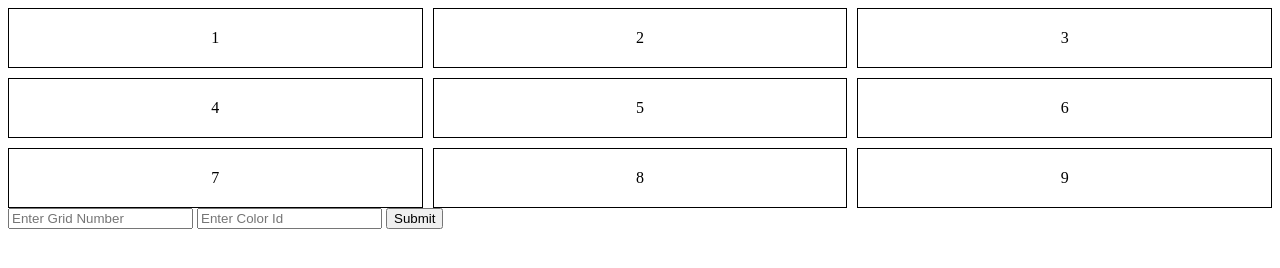
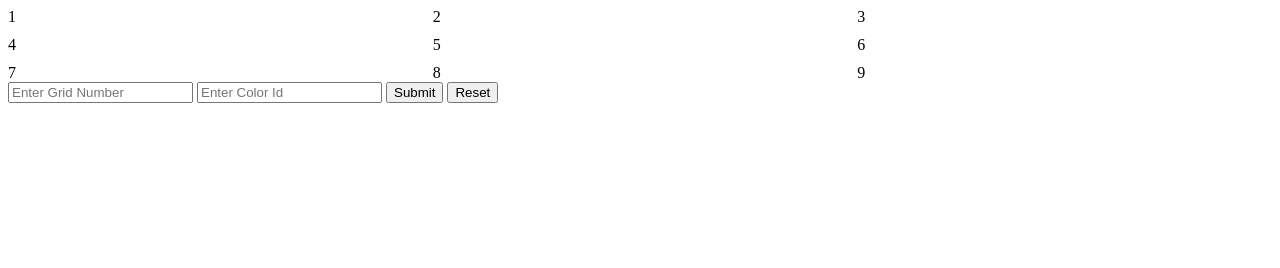
Before and after one commit to acciojob/Replit-Asian-Paints-nithinbairu, a website: page main.html in a window 1280 px wide. Drawn offline with Linux system fonts and the light colour scheme.

Commit message:
created a submission

```diff
--- a/main.html
+++ b/main.html
@@ -9,22 +9,24 @@
 <body>
 	<!-- the entire body must be written by student -->
 	<div class="grid-container">
-		<div class="grid" id='1'>1</div>
-		<div class="grid" id='2'>2</div>
-		<div class="grid" id='3'>3</div>
-		<div class="grid" id='4'>4</div>
-		<div class="grid" id='5'>5</div>
-		<div class="grid" id='6'>6</div>
-		<div class="grid" id='7'>7</div>
-		<div class="grid" id='8'>8</div>
-		<div class="grid" id='9'>9</div>
+		<div class="grid-item" id='1'>1</div>
+		<div class="grid-item" id='2'>2</div>
+		<div class="grid-item" id='3'>3</div>
+		<div class="grid-item" id='4'>4</div>
+		<div class="grid-item" id='5'>5</div>
+		<div class="grid-item" id='6'>6</div>
+		<div class="grid-item" id='7'>7</div>
+		<div class="grid-item" id='8'>8</div>
+		<div class="grid-item" id='9'>9</div>
 	</div>
 	<form >
-		<input type="number" name="grid-number" id="input"
+		<input type="number" name="grid-number" id="block_id "
 			placeholder="Enter Grid Number">
-		<input type="text" name="color" id="color"
+		<input type="text" name="color" id="colour_id"
 			placeholder="Enter Color Id">
-		<button type="submit" id="submit">Submit</button>
+		<button type="submit" id="change_button ">Submit</button>
+		<button type="reset" id="Reset">Reset</button>
+
 	</form>
     <script type="text/javascript" src="./script.js">
 </script>
--- a/script.js
+++ b/script.js
@@ -2,10 +2,10 @@
 document.getElementById("submit").addEventListener("click",
 	function(event){
 		event.preventDefault();
-		const gridid=document.getElementById("input").value;
-		const color=document.getElementById("color").value;
+		const gridid=document.getElementById("block_id").value;
+		const color=document.getElementById("colour_id").value;
 
-		const allgrid=document.querySelectorAll(".grid");
+		const allgrid=document.querySelectorAll(".grid-item");
 		allgrid.forEach(item=>{
 			item.style.backgroundColor='transparent'
 		})
```
